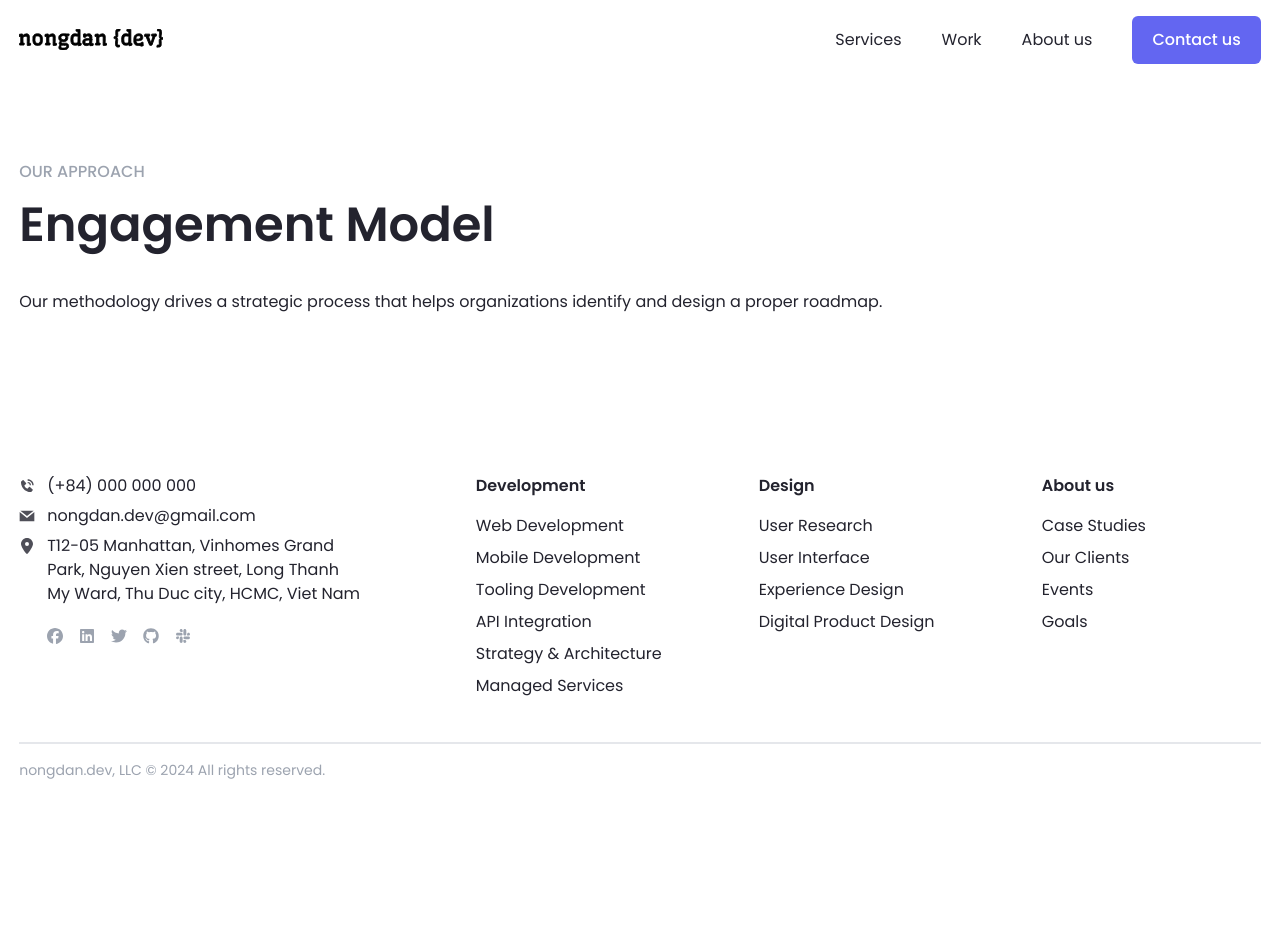
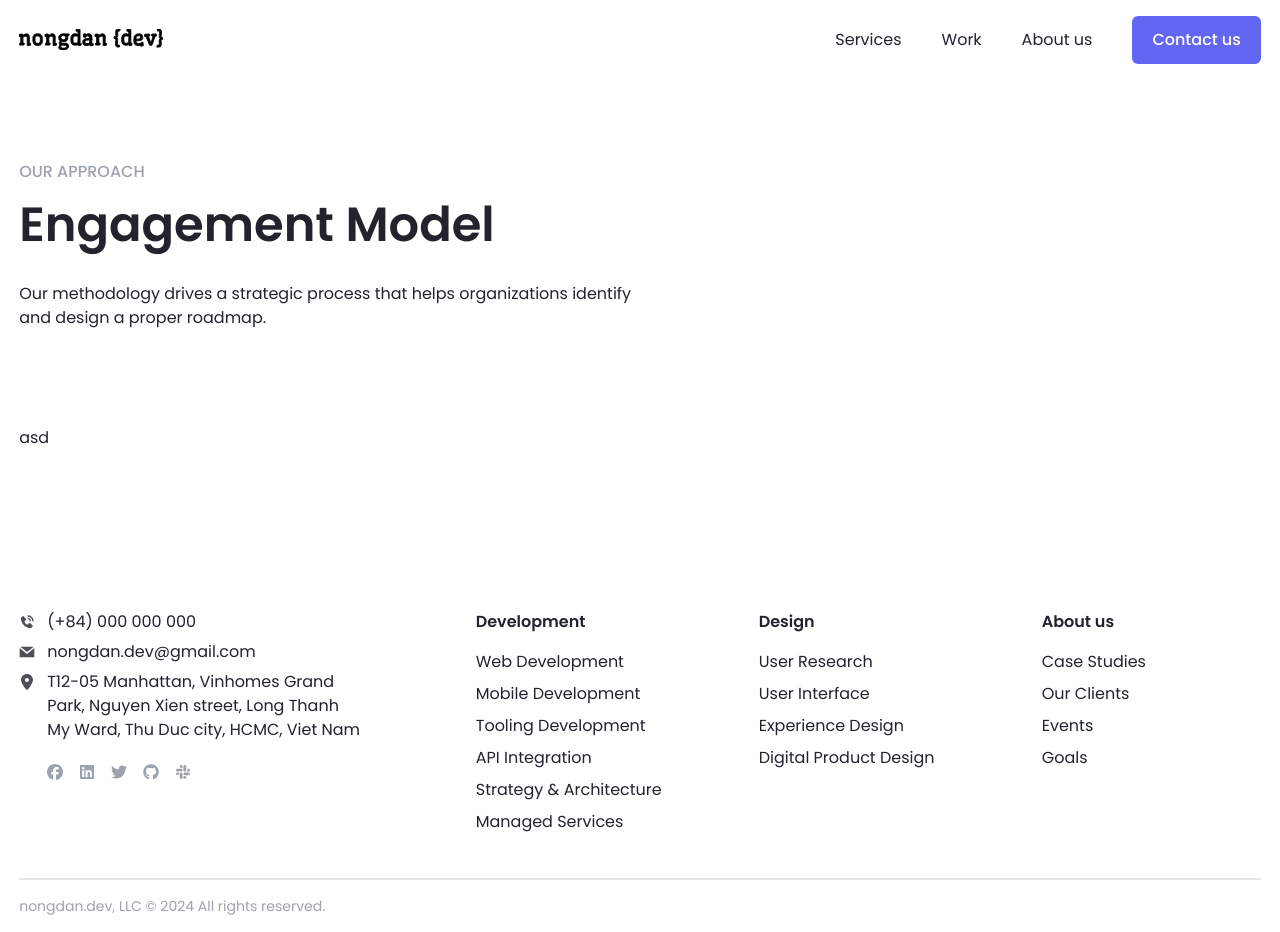
Before and after one commit to nongdan-dev/website, a React (Vite) app: page /contact in a window 1280 px wide. Before the commit the page ends 800 px from the top, so only its background shows below. Built offline with nearby package versions, Linux system fonts and the light colour scheme.

Commit message:
Update section title

```diff
--- a/src/components/widget/Section.tsx
+++ b/src/components/widget/Section.tsx
@@ -5,13 +5,36 @@ export type SectionProps = Omit<
   ComponentProps<'section'>,
   'title' | 'children'
 > & {
-  title?: ReactNode
+  title?:
+    | ReactNode
+    | (({
+        titleId,
+        className,
+      }: {
+        titleId: string
+        className: string
+      }) => ReactNode)
   subtitle?: string
   children?: ReactNode | ((titleId: string) => ReactNode)
 }
 
 export function Section({ title, subtitle, children, ...props }: SectionProps) {
   const titleId = useId()
+
+  const titleClassName =
+    'mb-8 text-balance text-4xl font-semibold leading-snug sm:text-5xl sm:leading-snug'
+
+  const renderTitle = () => {
+    if (!title) return null
+    if (typeof title === 'function') {
+      return title({ titleId, className: titleClassName })
+    }
+    return (
+      <h2 id={titleId} className={titleClassName}>
+        {title}
+      </h2>
+    )
+  }
 
   return (
     <section
@@ -27,14 +50,7 @@ export function Section({ title, subtitle, children, ...props }: SectionProps) {
           {subtitle}
         </span>
       )}
-      {!!title && (
-        <h2
-          id={titleId}
-          className='mb-8 text-balance text-4xl font-semibold leading-snug sm:text-5xl sm:leading-snug'
-        >
-          {title}
-        </h2>
-      )}
+      {renderTitle()}
       {typeof children === 'function' ? children(titleId) : children}
     </section>
   )
--- a/src/pages/Contact/index.tsx
+++ b/src/pages/Contact/index.tsx
@@ -1,13 +1,23 @@
+import { twMerge } from 'tailwind-merge'
+
 import { Section } from '@/components'
 
 function ContactPage() {
   return (
     <div className='col-content'>
-      <Section subtitle='our approach' title='Engagement Model'>
-        <p>
+      <Section
+        subtitle='our approach'
+        title={({ titleId, className }) => (
+          <h1 id={titleId} className={twMerge(className, 'mb-6')}>
+            Engagement Model
+          </h1>
+        )}
+      >
+        <p className='w-full lg:w-6/12'>
           Our methodology drives a strategic process that helps organizations
           identify and design a proper roadmap.
         </p>
+        <div className='mt-24'>asd</div>
       </Section>
     </div>
   )
```
